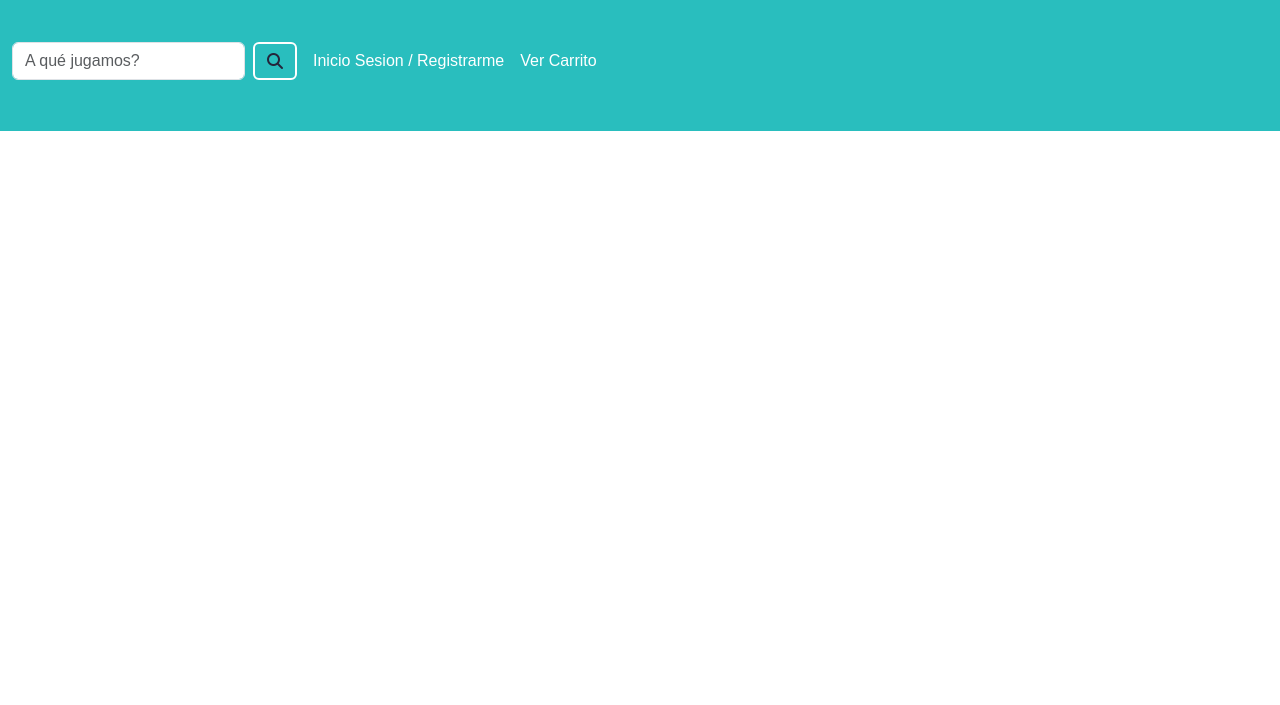
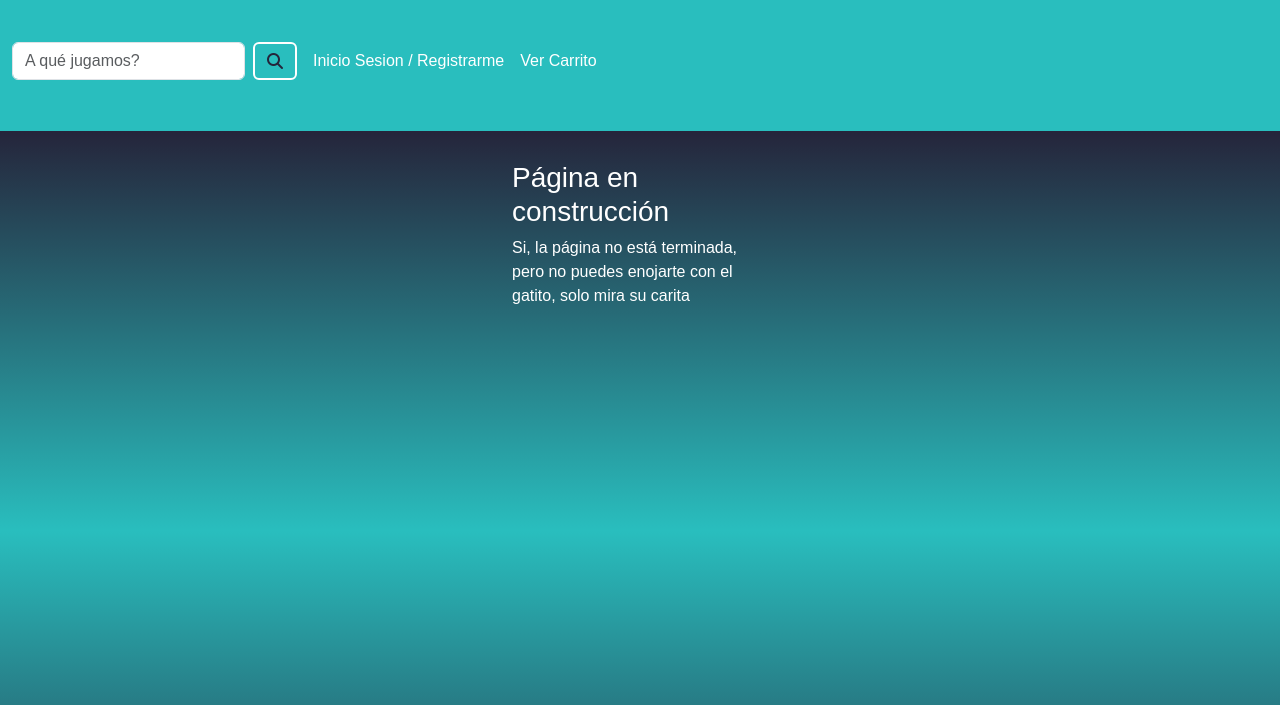
Before and after one commit to NahuelMGithub/KOAN-JuegosDeMesa-Web, a plain HTML site: page pages/3-agenda.html in a window 1280 px wide. Shown: the part 95-800 px from the top of the page. Drawn offline with nearby package versions, Linux system fonts and the light colour scheme; a web font is replaced by a local one.

Commit message:
Act 1.9 corrigiendo /

```diff
--- a/CSS/style.css
+++ b/CSS/style.css
@@ -211,7 +211,7 @@ esto era solo para ver si el link me llevaba a ese punto. Esta bien*/
 }
 
 .construccion {
-  background-image: url(/images/contruccion.jpg_large);
+  background-image: url(../images/contruccion.jpg_large);
   color: white;
   min-height: 100vh;
 }
--- a/pages/3-agenda.html
+++ b/pages/3-agenda.html
@@ -118,10 +118,6 @@
 
 
   </header>
-  <div class="construccion">
-    <h3>Página en construcción </h3>
-    <p>Si, la página no está terminada, pero no puedes enojarte con el gatito, solo mira su carita</p>
-  </div>
 
  <main class="main">
 
```
Also changed, not shown: pages/4-contacto.html (+0 -4 lines), pages/6-tiendas.html (+1 -4 lines), pages/7-login.html (+0 -4 lines).
